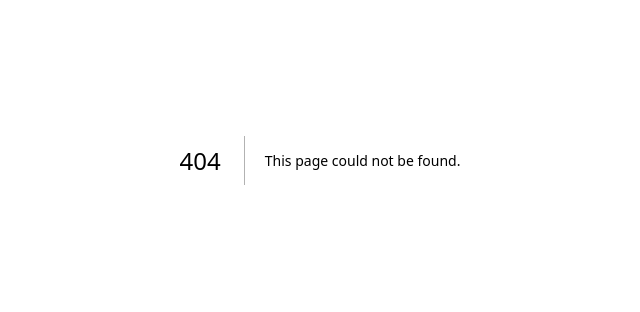
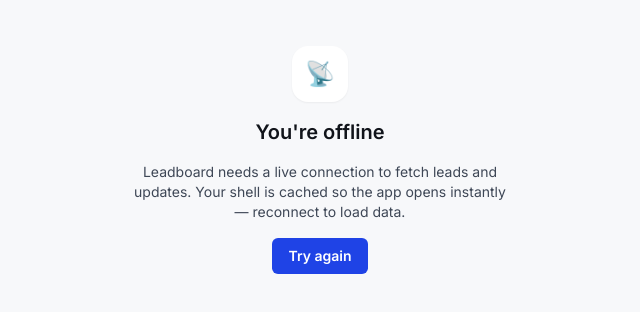
Before and after one commit to jsoncoding4199/lead-managment-v1, a Next.js app: page /offline in a window 1280 px wide. Before the commit this address had no page. Shown: the part 240-552 px from the top of the page, without its empty margins (320-960 px from the left). Built offline with nearby package versions, Linux system fonts and the light colour scheme.

Commit message:
feat: offline shell fallback via SW precache

```diff
--- /dev/null
+++ b/src/app/offline/page.tsx
@@ -0,0 +1,31 @@
+"use client";
+
+/**
+ * Offline fallback shell. Served by the SW when a navigation request
+ * fails without a network. Deliberately static — no data fetches, no
+ * server actions — so it can be precached at install time and paint
+ * without any backend.
+ */
+export default function OfflinePage() {
+  return (
+    <main className="min-h-[100dvh] grid place-items-center bg-ink-50 px-6 py-12 text-ink-800">
+      <div className="max-w-sm text-center space-y-4">
+        <div className="mx-auto grid h-14 w-14 place-items-center rounded-2xl bg-white shadow-sm">
+          <span aria-hidden className="text-2xl">📡</span>
+        </div>
+        <h1 className="text-xl font-semibold text-ink-900">You&apos;re offline</h1>
+        <p className="text-sm text-ink-600">
+          Leadboard needs a live connection to fetch leads and updates. Your
+          shell is cached so the app opens instantly — reconnect to load
+          data.
+        </p>
+        <button
+          onClick={() => window.location.reload()}
+          className="rounded-md bg-brand-600 px-4 py-2 text-sm font-semibold text-white hover:bg-brand-700"
+        >
+          Try again
+        </button>
+      </div>
+    </main>
+  );
+}
```
Also changed, not shown: public/sw.js (+27 -3 lines), 1 other file (tests, documents, lock files or other folders).
